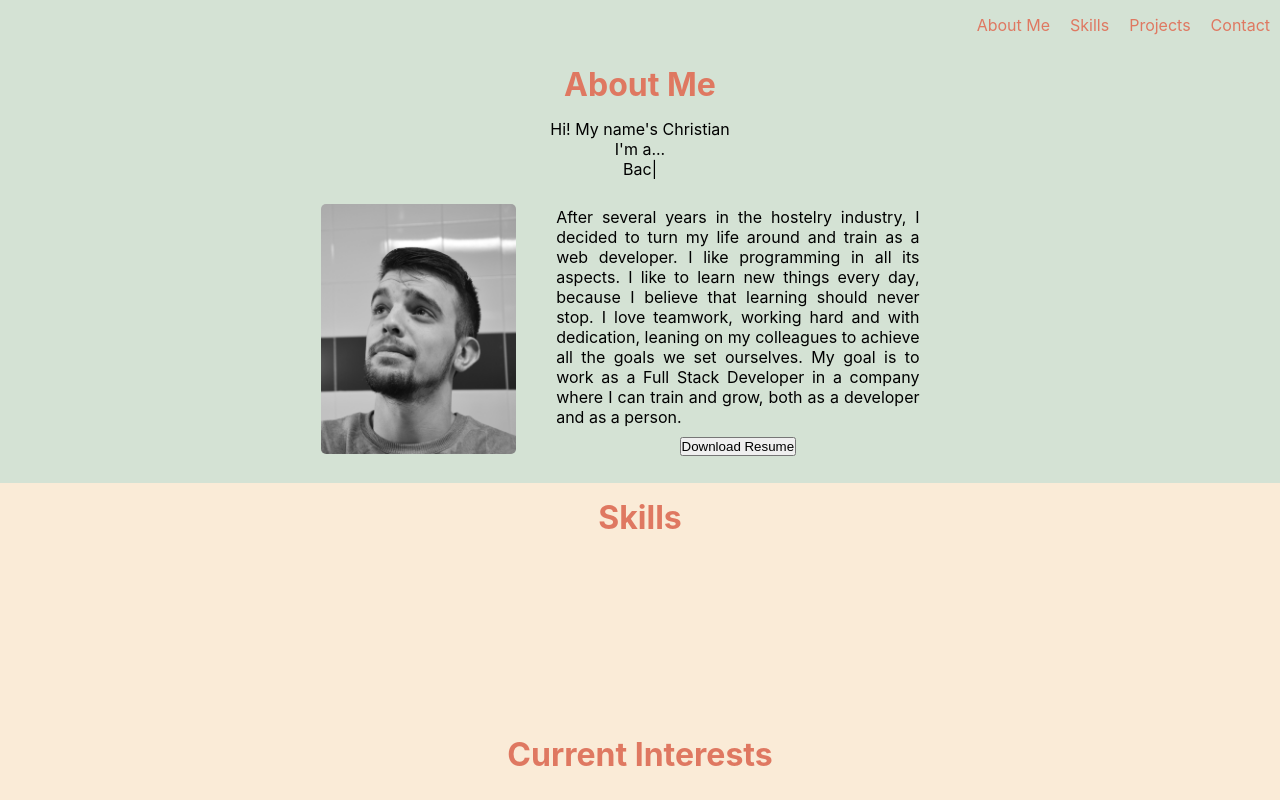
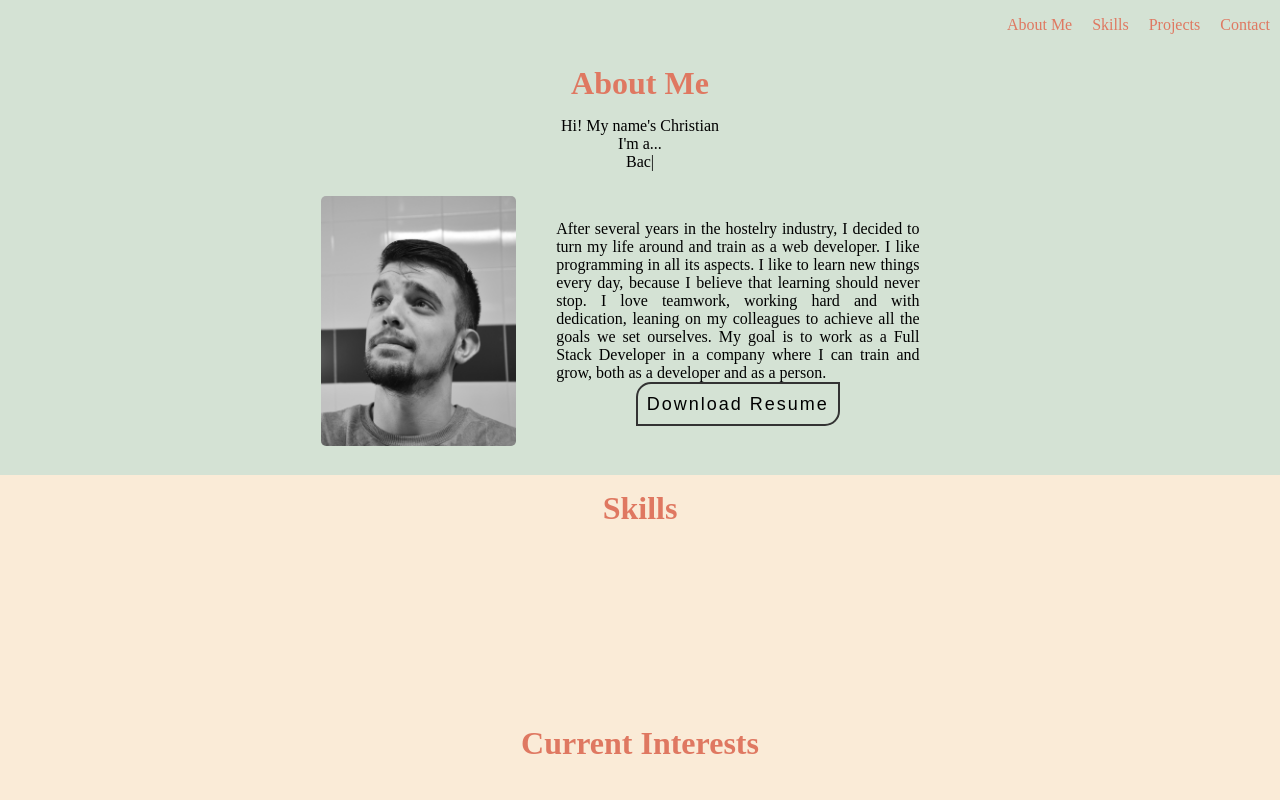
Before and after one commit to Christian-Ares/portfolio, a React (Create React App) app: page / in a window 1280 px wide. Shown: the top 800 px of the page. Built offline with nearby package versions, Linux system fonts and the light colour scheme; some icons are missing.

Commit message:
Styling button

```diff
--- a/src/App.css
+++ b/src/App.css
@@ -5,6 +5,7 @@
 
 .App {
   text-align: center;
+  font-family: 'Sansita Swashed', cursive;
 }
 
 a:hover, a:visited, a:link, a:active {
--- a/src/components/AboutMe/AboutMe.js
+++ b/src/components/AboutMe/AboutMe.js
@@ -26,7 +26,7 @@ export const AboutMe = () => {
                             I love teamwork, working hard and with dedication, leaning on my colleagues to achieve all the goals we set ourselves.
                             My goal is to work as a Full Stack Developer in a company where I can train and grow, both as a developer and as a person.
                             </p>
-                            <button><a href="docs/Resume_Christian_Ares_Full.pdf" download="ChristianAresCV">Download Resume</a></button>
+                            <a href="docs/Resume_Christian_Ares_Full.pdf" download="ChristianAresCV" className="resume"><span>Download Resume</span></a>
                         </div>
                     </article>
                 </section>
--- a/src/components/AboutMe/Aboutme.css
+++ b/src/components/AboutMe/Aboutme.css
@@ -34,6 +34,47 @@
     align-items: center;
 }
 
-.button-text button {
-    margin-top: 10px;
+
+.resume{
+  display: block;
+  width: 200px;
+  height: 40px;
+  line-height: 40px;
+  font-size: 18px;
+  font-family: sans-serif;
+  text-decoration: none;
+  color: #333;
+  border: 2px solid #333;
+  letter-spacing: 2px;
+  text-align: center;
+  position: relative;
+  transition: all .35s;
+  border-bottom-right-radius: 15px;
+  border-top-left-radius: 15px;
 }
+
+a span{
+  position: relative;
+  z-index: 2;
+}
+
+.resume:after{
+  position: absolute;
+  content: "";
+  top: 0;
+  left: 0;
+  width: 0;
+  height: 100%;
+  background-color: rgba(236, 179, 144,.5);
+  transition: all .35s;
+}
+
+.resume:hover{
+  color: #fff;
+}
+
+.resume:hover:after{
+  width: 100%;
+  border-bottom-right-radius: 15px;
+  border-top-left-radius: 15px;
+}
--- a/src/components/Navbar/NavBar.css
+++ b/src/components/Navbar/NavBar.css
@@ -16,4 +16,5 @@
 .navbarLinks li{
     padding-left: 10px;
     padding-right: 10px;
+    cursor: pointer;
 }
--- a/src/components/Projects/Proyectos.css
+++ b/src/components/Projects/Proyectos.css
@@ -1,5 +1,5 @@
 .projects{
-    background-color: #ECB390;
+    background-color: rgb(236, 179, 144);
 }
 
 .projects img{
```
Also changed, not shown: 1 other file (tests, documents, lock files or other folders).
